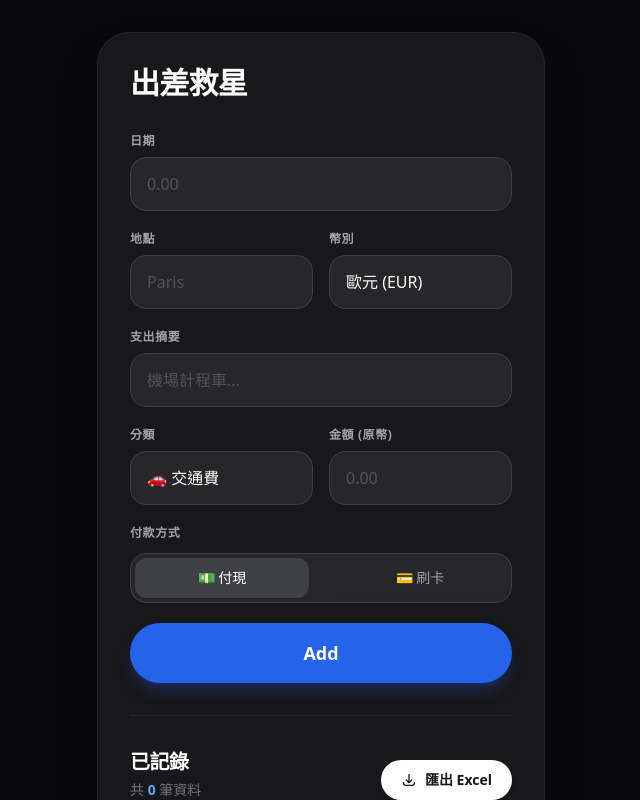
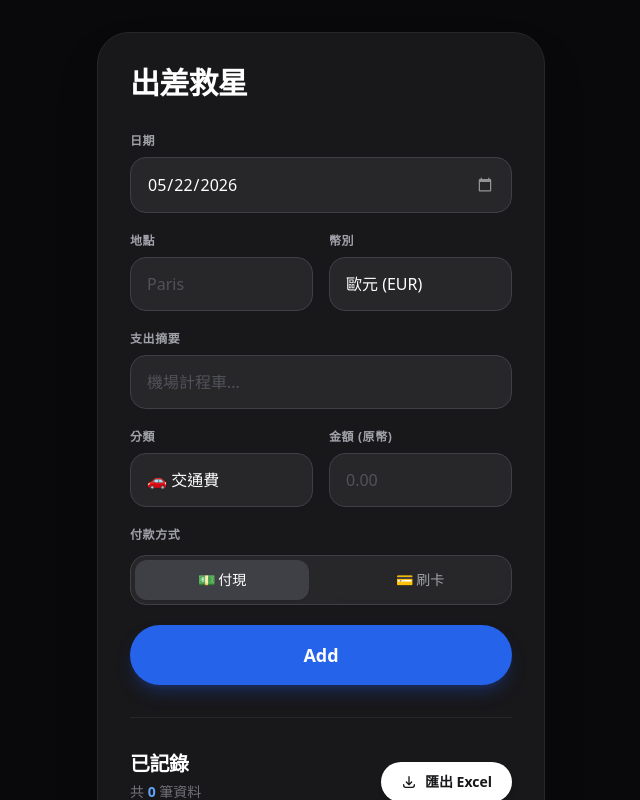
Before and after one commit to jameslin1999/Business-Trip-Saver, a plain HTML site: page index.html in a window 1280 px wide. Shown: the top 800 px of the page, without its empty margins (319-959 px from the left). Drawn offline with nearby package versions, Linux system fonts and the light colour scheme.

Commit message:
Add files via upload

```diff
--- a/index.html
+++ b/index.html
@@ -21,7 +21,7 @@
         <form id="expenseForm" class="space-y-5">
             <div>
                 <label class="block text-xs font-semibold text-zinc-400 uppercase tracking-wider mb-2">日期</label>
-                <input type="number" id="amount" step="0.01" inputmode="decimal" placeholder="0.00" required class="block w-full rounded-2xl bg-zinc-800 border border-zinc-700 text-white px-4 py-3.5 placeholder-zinc-600 focus:outline-none focus:ring-2 focus:ring-blue-500 focus:border-transparent transition-all">
+                <input type="date" id="date" required class="block w-full min-w-0 appearance-none rounded-2xl bg-zinc-800 border border-zinc-700 text-white px-4 py-3.5 focus:outline-none focus:ring-2 focus:ring-blue-500 focus:border-transparent transition-all">
             </div>
 
             <div class="grid grid-cols-2 gap-4">
@@ -57,7 +57,7 @@
                 </div>
                 <div>
                     <label class="block text-xs font-semibold text-zinc-400 uppercase tracking-wider mb-2">金額 (原幣)</label>
-                    <input type="number" id="amount" step="0.01" placeholder="0.00" required class="block w-full rounded-2xl bg-zinc-800 border border-zinc-700 text-white px-4 py-3.5 placeholder-zinc-600 focus:outline-none focus:ring-2 focus:ring-blue-500 focus:border-transparent transition-all">
+                    <input type="number" id="amount" step="0.01" inputmode="decimal" placeholder="0.00" required class="block w-full rounded-2xl bg-zinc-800 border border-zinc-700 text-white px-4 py-3.5 placeholder-zinc-600 focus:outline-none focus:ring-2 focus:ring-blue-500 focus:border-transparent transition-all">
                 </div>
             </div>
 
```
